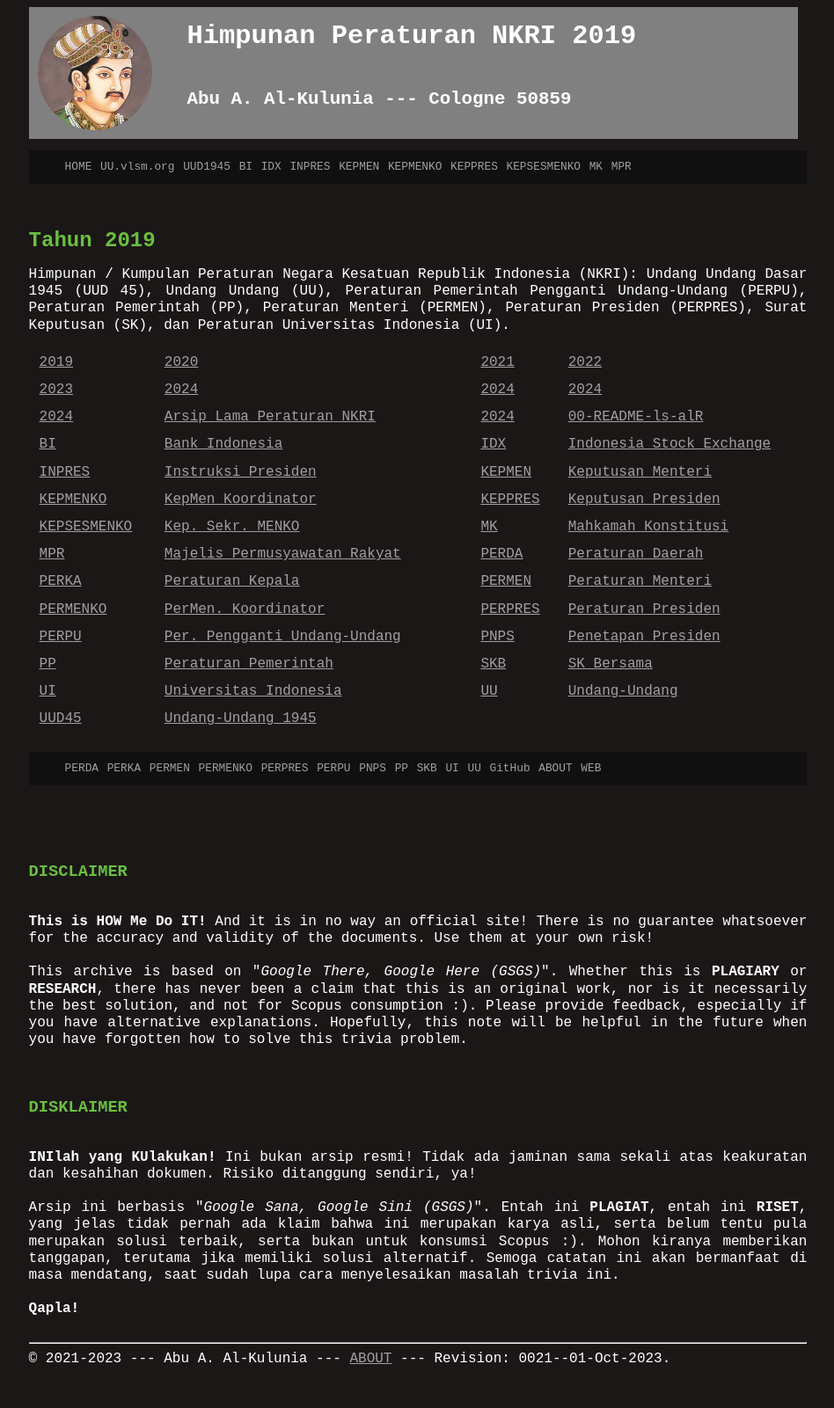
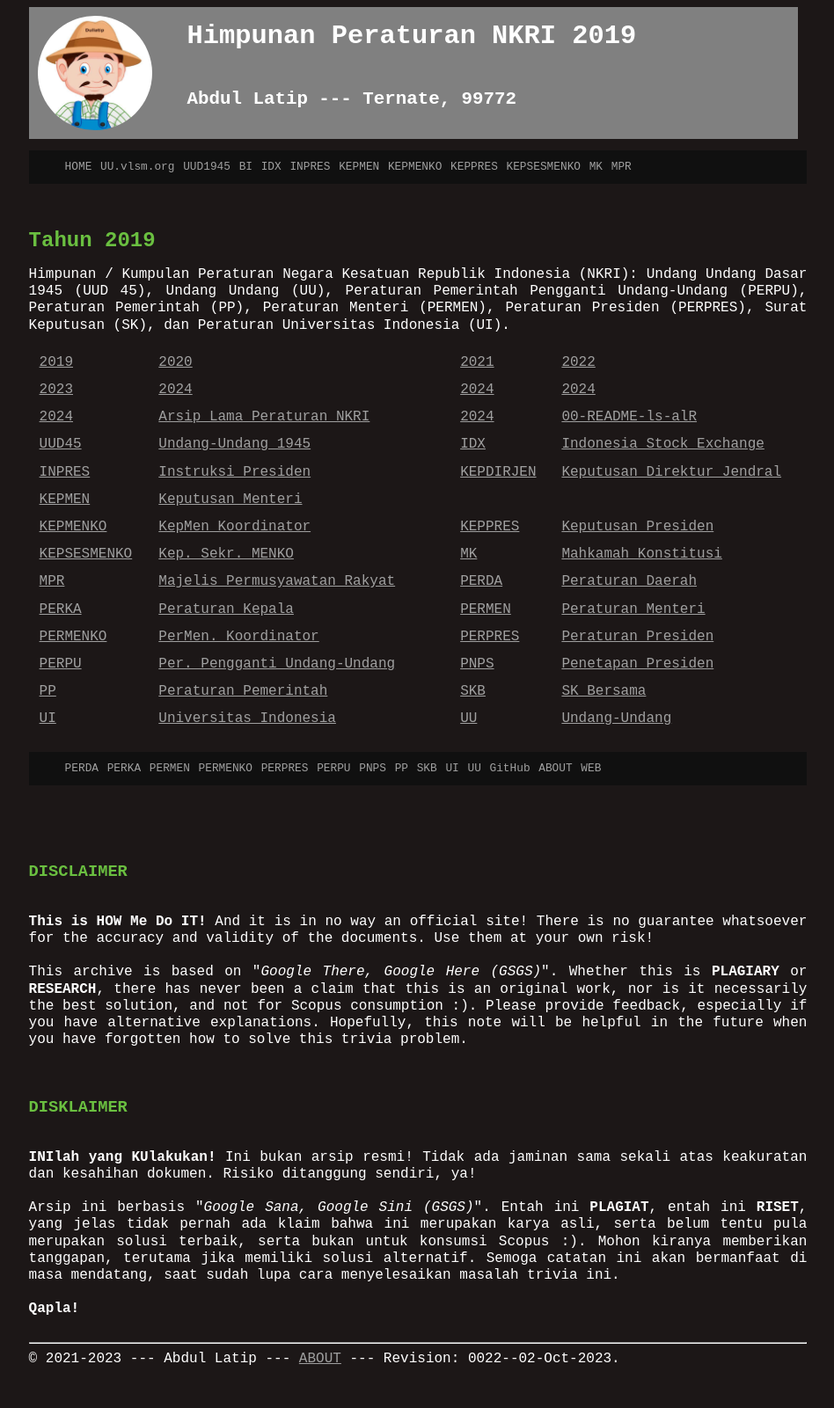
Before and after one commit to UUPPRI/2019, a Jekyll site: the page built from index.md, in a window 1280 px wide. Shown: the whole page at 88% size, without its empty margins (165-1113 px from the left). Built offline with Jekyll 4.4.1, drawn with Linux system fonts in a browser that asks for light colours.

Commit message:
new file:   KEPDIRJEN/ modified:   default.jpg _config.yml

```diff
--- a/_config.yml
+++ b/_config.yml
@@ -1,5 +1,5 @@
 title:       "Himpunan Peraturan NKRI 2019"
-version:     "0021--01-Oct-2023"
+version:     "0022--02-Oct-2023"
 copyright:   "2021-2023"
 description: Himpunan Peraturan NKRI 2019.
       This site is managed by VauLSMorg (vlsm.org) since 2021.
@@ -12,8 +12,8 @@ disc: You are free to share, copy and redistribute the material of this site
       that legally restrict others from doing anything that is permited here.
 show_downloads: false
 sitemap: true
-author:           "Abu A. Al-Kulunia"
-address:          "Cologne 50859"
+author:           "Abdul Latip"
+address:          "Ternate, 99772"
 sitemap:          "true"
 plugins:
   - jekyll-sitemap
--- a/index.md
+++ b/index.md
@@ -7,11 +7,13 @@ layout: "layout"
 
 Himpunan / Kumpulan Peraturan Negara Kesatuan Republik Indonesia (NKRI): Undang Undang Dasar 1945 (UUD 45), Undang Undang (UU), Peraturan Pemerintah Pengganti Undang-Undang (PERPU), Peraturan Pemerintah (PP), Peraturan Menteri (PERMEN), Peraturan Presiden (PERPRES), Surat Keputusan (SK), dan Peraturan Universitas Indonesia (UI).
 
+
 | [2019](https://uuppri.github.io/2019/) | [2020](https://uuppri.github.io/2020/) || [2021](https://uuppri.github.io/2021/) | [2022](https://uuppri.github.io/2022/) |
 | [2023](https://uuppri.github.io/2023/) | [2024](https://uuppri.github.io/2024/) || [2024](https://uuppri.github.io/2024/) | [2024](https://uuppri.github.io/2024/) |
 | [2024](https://uuppri.github.io/2024/) | [Arsip Lama Peraturan NKRI](https://uu.vlsm.org/)  || [2024](https://uuppri.github.io/2024/) | [00-README-ls-alR](00-README-ls-alR.md) |
-| [BI](BI/) | [Bank Indonesia](BI/) || [IDX](IDX/)                 | [Indonesia Stock Exchange](IDX/)          |
-| [INPRES](INPRES/)           | [Instruksi Presiden](INPRES/)    || [KEPMEN](KEPMEN/)           | [Keputusan Menteri](KEPMEN/) |
+| [UUD45](45UUD/)             | [Undang-Undang 1945](45UUD/)     || [IDX](IDX/)                 | [Indonesia Stock Exchange](IDX/)          |
+| [INPRES](INPRES/)           | [Instruksi Presiden](INPRES/)    || [KEPDIRJEN](KEPDIRJEN/)     | [Keputusan Direktur Jendral](KEPDIRJEN/)            |
+| [KEPMEN](KEPMEN/)           | [Keputusan Menteri](KEPMEN/)     ||
 | [KEPMENKO](KEPMENKO/)       | [KepMen Koordinator](KEPMENKO/)  || [KEPPRES](KEPPRES/)         | [Keputusan Presiden](KEPPRES/)            |
 | [KEPSESMENKO](KEPSESMENKO/) | [Kep. Sekr. MENKO](KEPSESMENKO/) || [MK](MK/)                   | [Mahkamah Konstitusi](MK/) |
 | [MPR](MPR/)             | [Majelis Permusyawatan Rakyat](MPR/) || [PERDA](PERDA/)             | [Peraturan Daerah](PERDA/) |
```
Also changed, not shown: other parts of index.md (+0 -1 lines), 00-README-ls-alR.md (+8 -0 lines), KEPDIRJEN/index.md (added, +4 -0 lines), about.md (+1 -1 lines), assets/images/default.jpg, 1 other file.
